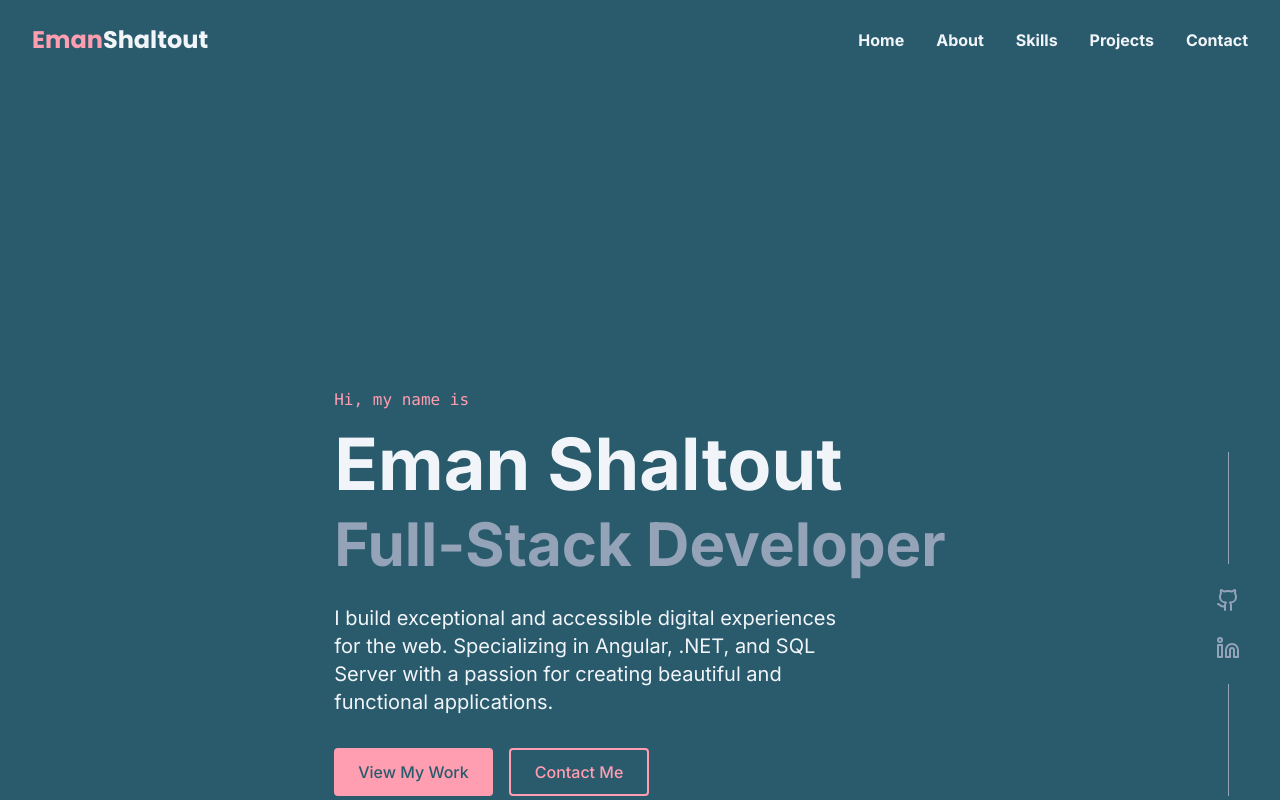
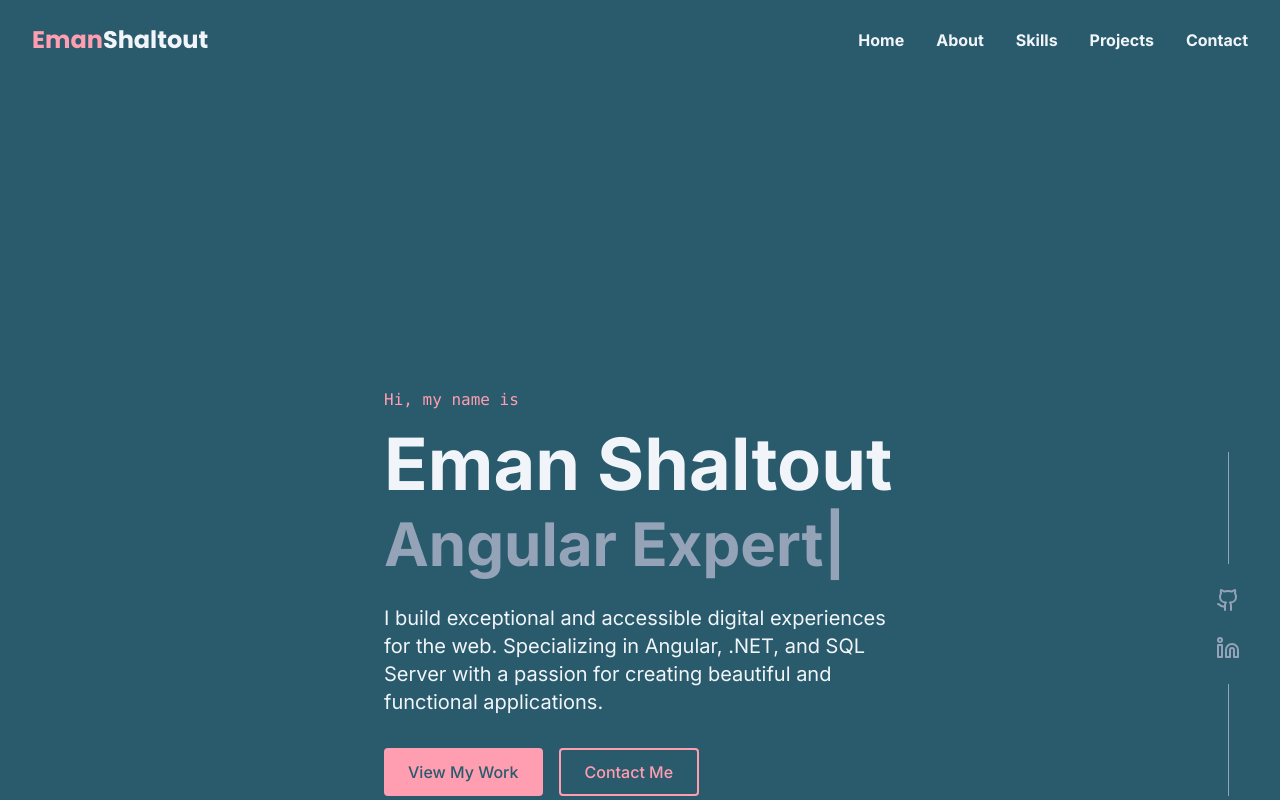
Before and after one commit to Eman-Abdallah/journey-spark-folio, a React (Vite) app: page / in a window 1280 px wide. Shown: the top 800 px of the page. Built offline with nearby package versions, Linux system fonts and the light colour scheme.

Commit message:
Add text animation component
Integrate a text animation component to the project.

```diff
--- a/src/components/HeroSection.tsx
+++ b/src/components/HeroSection.tsx
@@ -1,45 +1,15 @@
-
-import { useEffect, useRef } from "react";
+import { useRef } from "react";
 import { ArrowDown, Code, Database, Server } from "lucide-react";
+import Typewriter from "./ui/Typewriter";
 
 const HeroSection = () => {
-  const titleRef = useRef<HTMLSpanElement>(null);
-
-  useEffect(() => {
-    const letters = "ABCDEFGHIJKLMNOPQRSTUVWXYZ";
-    const originalText = "Full-Stack Developer";
-    let frame = 0;
-
-    const animate = () => {
-      if (titleRef.current) {
-        const iteration = Math.floor(frame / 3); // Slow down progression
-        const newText = originalText
-          .split("")
-          .map((letter, index) => {
-            if (letter === " " || letter === "-") return letter;
-            if (index < iteration) {
-              return originalText[index];
-            }
-            return letters[Math.floor(Math.random() * 26)];
-          })
-          .join("");
-
-        // Update the inner text without affecting layout
-        titleRef.current.textContent = newText;
-
-        if (iteration <= originalText.length) {
-          frame++;
-          requestAnimationFrame(animate);
-        }
-      }
-    };
-
-    const timeout = setTimeout(() => {
-      requestAnimationFrame(animate);
-    }, 500); // Delay before animation starts
-
-    return () => clearTimeout(timeout); // Cleanup
-  }, []);
+  const specializations = [
+    "Full-Stack Developer",
+    "Angular Expert",
+    "UI/UX Designer",
+    ".NET Developer",
+    "SQL Server Engineer"
+  ];
 
   return (
     <section id="home" className="min-h-screen flex flex-col justify-center relative px-6">
@@ -50,7 +20,14 @@ const HeroSection = () => {
             Eman Shaltout
           </h1>
           <h2 className="text-4xl md:text-6xl font-bold text-theme-slate mb-6 h-[56px] md:h-[72px] flex items-center">
-            <span ref={titleRef} className="inline-block">Full-Stack Developer</span>
+            <Typewriter
+              text={specializations}
+              speed={80}
+              waitTime={1800}
+              deleteSpeed={50}
+              cursorChar="|"
+              className="inline-block"
+            />
           </h2>
           <p className="text-xl text-theme-lightest max-w-lg mb-8">
             I build exceptional and accessible digital experiences for the web.
--- /dev/null
+++ b/src/components/ui/Typewriter.tsx
@@ -0,0 +1,98 @@
+
+import React, { useEffect, useState, useRef } from 'react';
+
+interface TypewriterProps {
+  text: string[];
+  speed?: number;
+  className?: string;
+  waitTime?: number;
+  deleteSpeed?: number;
+  cursorChar?: string;
+}
+
+const Typewriter: React.FC<TypewriterProps> = ({
+  text,
+  speed = 70,
+  className = "",
+  waitTime = 1500,
+  deleteSpeed = 40,
+  cursorChar = "_"
+}) => {
+  const [currentText, setCurrentText] = useState("");
+  const [currentIndex, setCurrentIndex] = useState(0);
+  const [isTyping, setIsTyping] = useState(true);
+  const [showCursor, setShowCursor] = useState(true);
+
+  // Ref to track if component is mounted
+  const isMounted = useRef(true);
+
+  // Cursor blink effect
+  useEffect(() => {
+    const cursorInterval = setInterval(() => {
+      if (isMounted.current) {
+        setShowCursor(prev => !prev);
+      }
+    }, 500);
+
+    return () => {
+      clearInterval(cursorInterval);
+      isMounted.current = false;
+    };
+  }, []);
+
+  // Typing effect
+  useEffect(() => {
+    if (!text.length) return;
+
+    const currentTextToType = text[currentIndex];
+    let timeout: NodeJS.Timeout;
+
+    if (isTyping) {
+      if (currentText.length < currentTextToType.length) {
+        // Still typing
+        timeout = setTimeout(() => {
+          if (isMounted.current) {
+            setCurrentText(currentTextToType.slice(0, currentText.length + 1));
+          }
+        }, speed);
+      } else {
+        // Finished typing, wait before deleting
+        timeout = setTimeout(() => {
+          if (isMounted.current) {
+            setIsTyping(false);
+          }
+        }, waitTime);
+      }
+    } else {
+      if (currentText.length > 0) {
+        // Currently deleting
+        timeout = setTimeout(() => {
+          if (isMounted.current) {
+            setCurrentText(currentText.slice(0, currentText.length - 1));
+          }
+        }, deleteSpeed);
+      } else {
+        // Finished deleting, move to next text
+        timeout = setTimeout(() => {
+          if (isMounted.current) {
+            setIsTyping(true);
+            setCurrentIndex((currentIndex + 1) % text.length);
+          }
+        }, speed);
+      }
+    }
+
+    return () => clearTimeout(timeout);
+  }, [currentText, currentIndex, isTyping, text, speed, waitTime, deleteSpeed]);
+
+  return (
+    <span className={className}>
+      {currentText}
+      <span className={`${showCursor ? 'opacity-100' : 'opacity-0'} transition-opacity duration-200`}>
+        {cursorChar}
+      </span>
+    </span>
+  );
+};
+
+export default Typewriter;
```
